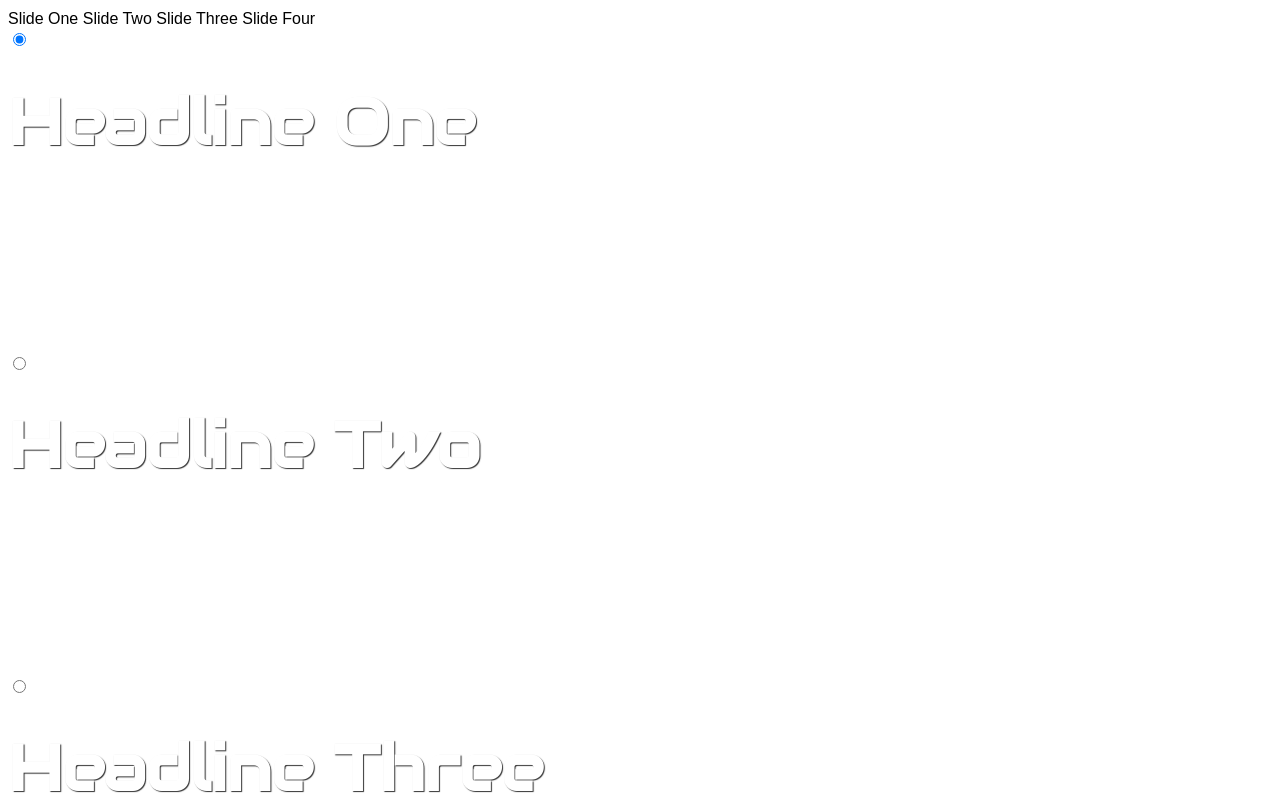
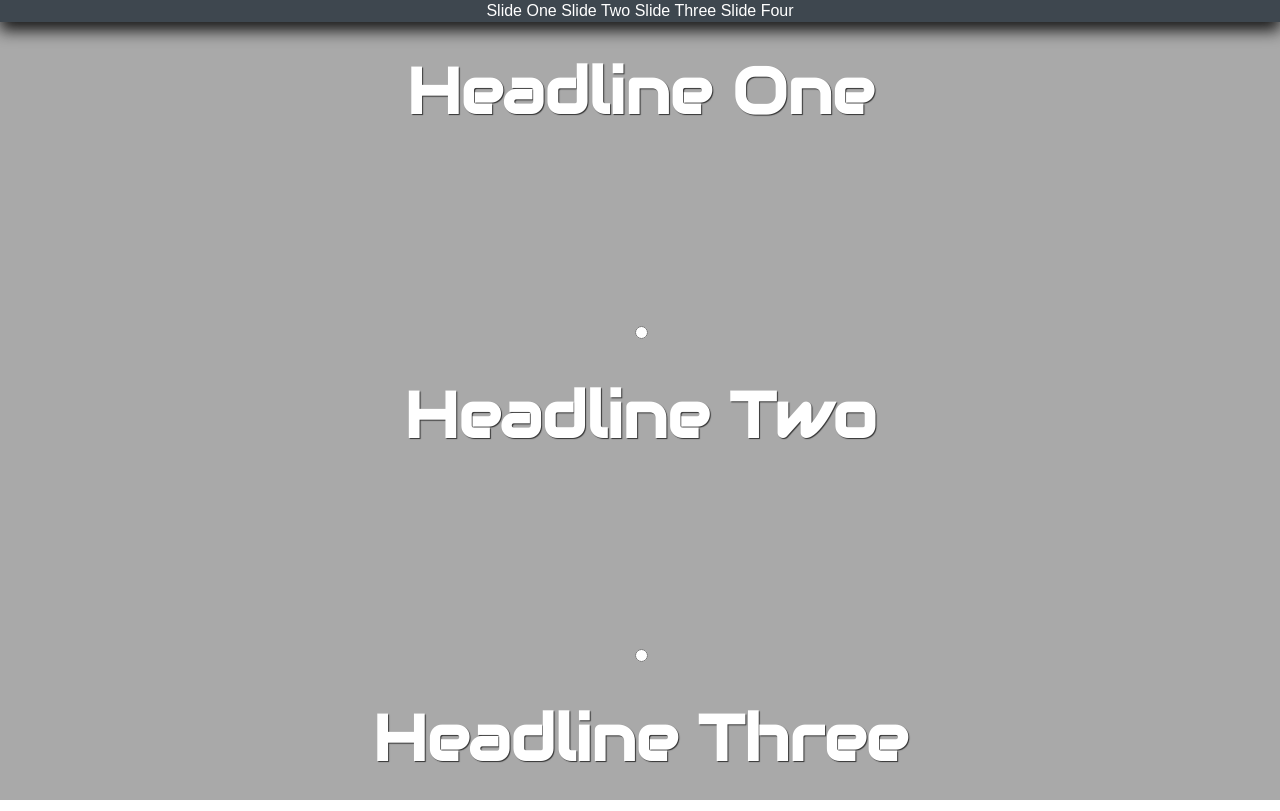
Before and after one commit to albertobebz/CSS3_Fullscreen_Slide, a plain HTML site: page index.html in a window 1280 px wide. Shown: the top 811 px of the page. Drawn offline with Linux system fonts and the light colour scheme.

Commit message:
added style for the header

```diff
--- a/css/slide.css
+++ b/css/slide.css
@@ -0,0 +1,31 @@
+html,
+body {
+  height: 100%;
+  width: 100%;
+  padding: 0;
+  margin: 0;
+}
+
+.wrap {
+  height: 100%;
+  width: 100%;
+  position: relative;
+  overflow: hidden;
+  background: darkgrey;
+  color: #fff;
+  text-align: center;
+}
+
+header {
+  background: #3E474F;
+  box-shadow: 0 .5em 1em #111;
+  position: absolute;
+  top: 0;
+  left: 0;
+  z-index: 900;
+  width: 100%;
+}
+
+header label {
+
+}
--- a/index.html
+++ b/index.html
@@ -8,9 +8,8 @@
   </head>
   <body>
 
+    <div class="wrap">
 
-
-  <div class="wrap">
       <header>
         <label for="slide-1-trigger">Slide One</label>
         <label for="slide-2-trigger">Slide Two</label>
@@ -36,8 +35,5 @@
 
     </div>
 
-
-
-
   </body>
 </html>
```
Lines whose indentation alone changed are shown as unchanged.
